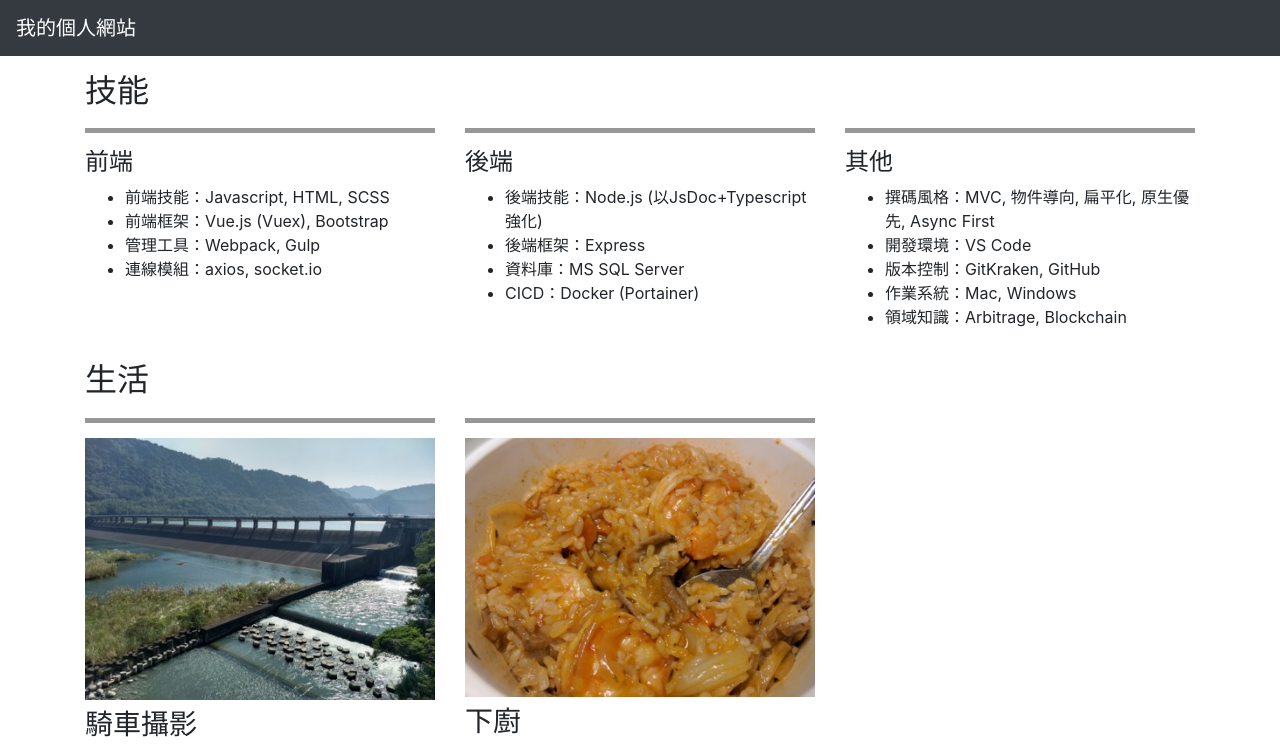
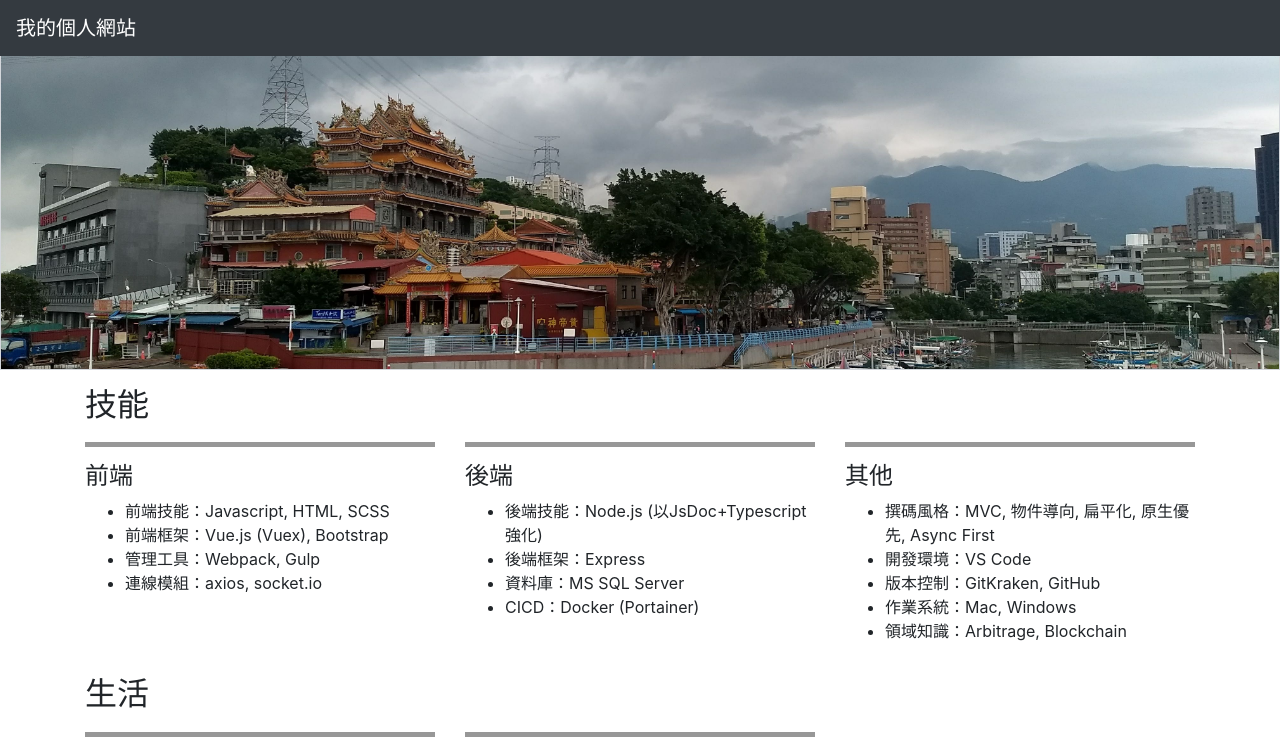
Before and after one commit to simon0406/pccu-vue-official, a Vue app: page / in a window 1280 px wide. Shown: the top 749 px of the page. Built offline with nearby package versions, Linux system fonts and the light colour scheme.

Commit message:
add banner

```diff
--- a/src/App.vue
+++ b/src/App.vue
@@ -1,6 +1,9 @@
 <template>
   <div id="app">
     <Navigation title="我的個人網站" />
+    <PageHeader :src="imageUrl">
+      <img src="@/assets/myAvatar.png">
+    </PageHeader>
     <div class="container">
       <Theme title="技能">
         <Card>
@@ -53,16 +56,20 @@
 export default {
   name: "app",
   components: {
+    PageHeader: () => import("./components/PageHeader.vue"),
     Navigation: () => import("./components/Navigation.vue"),
     Theme: () => import("./components/Theme.vue"),
     Card: () => import("./components/Card.vue"),
     ListItem: () => import("./components/ListItem.vue")
-  }
+  },
+  data: () => ({
+    imageUrl: require("@/assets/temple.jpg")
+  })
 };
 </script>
 <style lang="scss">
 #app {
-  padding: 56px 0;
+  padding: 55px 0;
 }
 html {
   scroll-behavior: smooth;
--- a/src/components/Card.vue
+++ b/src/components/Card.vue
@@ -1,5 +1,5 @@
 <template>
-  <div class="col-md-4 card-custom">
+  <div class="col-md-6 col-lg-4 card-custom">
     <hr class="card_line">
     <div class="card_body">
       <slot></slot>
--- /dev/null
+++ b/src/components/PageHeader.vue
@@ -0,0 +1,27 @@
+<template>
+  <div class="pageHeader">
+    <div
+      class="header_image"
+      :style="{ backgroundImage: `url(${src})` }"
+    ></div>
+    <!-- <slot></slot> -->
+  </div>
+</template>
+<script>
+export default {
+  props: {
+    src: String
+  }
+};
+</script>
+<style lang="scss" scoped>
+.pageHeader {
+  .header_image {
+    min-width: 100%;
+    height: 315px;
+    background-size: cover;
+    background-position: center;
+    border: 1px solid #d3d6db;
+  }
+}
+</style>
```
Also changed, not shown: src/assets/myAvatar.png (added), src/assets/temple.jpg (added).
